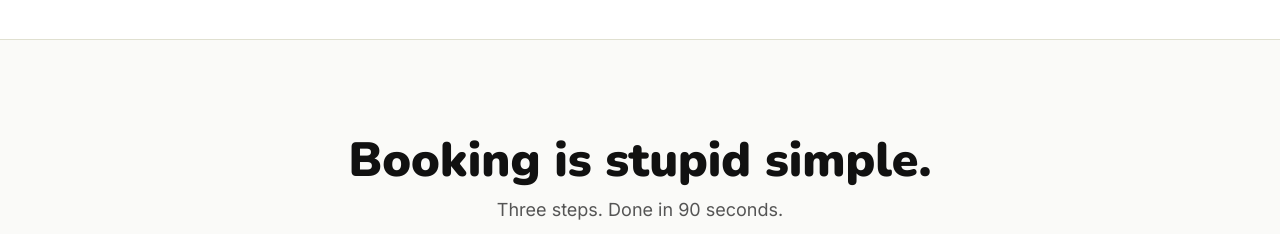
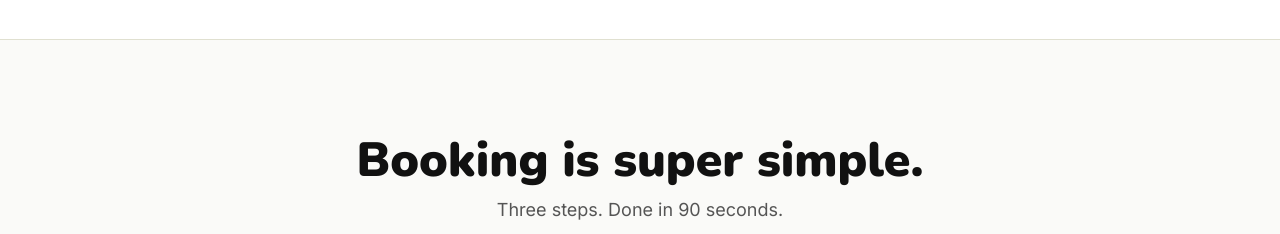
Before and after one commit to simi-indev/simranspetvilla, a React (Create React App) app in the folder frontend/: page / in a window 1280 px wide. Shown: the part 1360-1594 px from the top of the page. Built offline with nearby package versions, Linux system fonts and the light colour scheme; no server answers.

Commit message:
Update booking section text

```diff
--- a/frontend/src/pages/HomePage.jsx
+++ b/frontend/src/pages/HomePage.jsx
@@ -107,7 +107,7 @@ export default function HomePage() {
       <section className="section-pad" data-testid="how-it-works-section">
         <div className="container-pv">
           <div className="text-center max-w-2xl mx-auto mb-12">
-            <h2 className="font-display font-black text-[32px] md:text-5xl text-brand-ink leading-tight">Booking is stupid simple.</h2>
+            <h2 className="font-display font-black text-[32px] md:text-5xl text-brand-ink leading-tight">Booking is super simple.</h2>
             <p className="text-brand-muted mt-3 text-lg">Three steps. Done in 90 seconds.</p>
           </div>
           <div className="grid md:grid-cols-3 gap-6">
```
